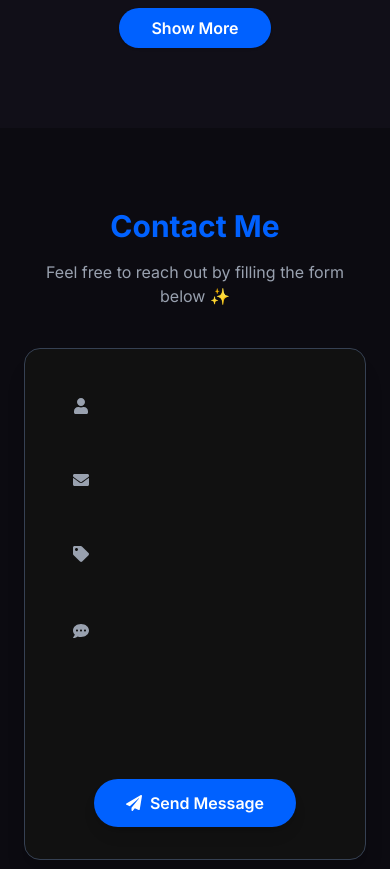
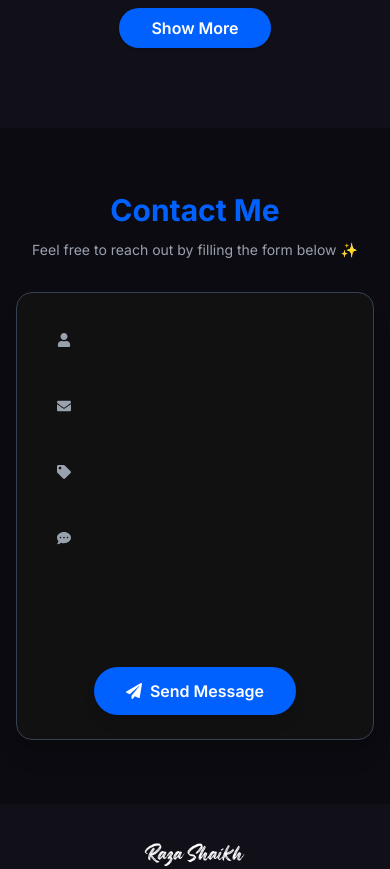
Before and after one commit to razashaikh99/Raza-Shaikh-Portfolio, a React (Vite) app: page / in a window 390 px wide. Shown: the part 4040-4909 px from the top of the page. Built offline with nearby package versions, Linux system fonts and the light colour scheme.

Commit message:
update contact

```diff
--- a/src/Sections/ContactUs/ContactUs.jsx
+++ b/src/Sections/ContactUs/ContactUs.jsx
@@ -8,33 +8,39 @@ export default function Contact() {
   return (
     <section
       name="contact"
-      className={`py-20 ${theme === "dark" ? "bg-dark text-light" : "bg-light text-dark"}`}
+      className={`py-16 sm:py-20 ${theme === "dark" ? "bg-dark text-light" : "bg-light text-dark"}`}
     >
-      <div className="max-w-4xl mx-auto px-6">
+      <div className="max-w-4xl mx-auto px-4 sm:px-6">
+
         {/* Heading */}
-        <div className="text-center pb-10">
+        <div className="text-center pb-8 sm:pb-10">
           <h2 className="text-3xl sm:text-4xl lg:text-6xl font-bold text-blue">
             Contact Me
           </h2>
-          <p className={`mt-4 text-base ${theme === "dark" ? "text-gray-400" : "text-gray-600"}`}>
+          <p
+            className={`mt-3 text-sm sm:text-base ${theme === "dark" ? "text-gray-400" : "text-gray-600"
+              }`}
+          >
             Feel free to reach out by filling the form below ✨
           </p>
         </div>
 
         {/* Contact Card */}
         <div
-          className={`rounded-2xl shadow-xl p-8 transition duration-500 ${theme === "dark" ? "bg-[#111] border border-gray-700" : "bg-white border border-gray-200"
+          className={`rounded-2xl shadow-xl p-6 sm:p-8 transition duration-500 ${theme === "dark"
+            ? "bg-[#111] border border-gray-700"
+            : "bg-white border border-gray-200"
             }`}
         >
-          <form className="grid gap-6">
+          <form className="grid gap-5 sm:gap-6">
             {/* Name */}
             <div className="relative">
-              <FaUser className="absolute top-1/2 left-4 -translate-y-1/2 text-gray-400" />
+              <FaUser className="absolute top-1/2 left-4 -translate-y-1/2 text-gray-400 text-sm sm:text-base" />
               <input
-                data-aos="fade-right"
+                data-aos="fade-up"
                 type="text"
                 placeholder="Your Name"
-                className={`w-full pl-12 pr-4 py-3 rounded-xl border focus:outline-none focus:ring-2 transition ${theme === "dark"
+                className={`w-full pl-11 pr-4 py-3 rounded-xl border text-sm sm:text-base focus:outline-none focus:ring-2 transition ${theme === "dark"
                   ? "bg-[#1a1a1a] border-gray-700 text-white placeholder-gray-400 focus:ring-blue"
                   : "bg-gray-50 border-gray-300 text-black placeholder-gray-500 focus:ring-blue"
                   }`}
@@ -43,12 +49,12 @@ export default function Contact() {
 
             {/* Email */}
             <div className="relative">
-              <FaEnvelope className="absolute top-1/2 left-4 -translate-y-1/2 text-gray-400" />
+              <FaEnvelope className="absolute top-1/2 left-4 -translate-y-1/2 text-gray-400 text-sm sm:text-base" />
               <input
-                data-aos="fade-right"
+                data-aos="fade-up"
                 type="email"
                 placeholder="Your Email"
-                className={`w-full pl-12 pr-4 py-3 rounded-xl border focus:outline-none focus:ring-2 transition ${theme === "dark"
+                className={`w-full pl-11 pr-4 py-3 rounded-xl border text-sm sm:text-base focus:outline-none focus:ring-2 transition ${theme === "dark"
                   ? "bg-[#1a1a1a] border-gray-700 text-white placeholder-gray-400 focus:ring-blue"
                   : "bg-gray-50 border-gray-300 text-black placeholder-gray-500 focus:ring-blue"
                   }`}
@@ -57,12 +63,12 @@ export default function Contact() {
 
             {/* Subject */}
             <div className="relative">
-              <FaTag className="absolute top-1/2 left-4 -translate-y-1/2 text-gray-400" />
+              <FaTag className="absolute top-1/2 left-4 -translate-y-1/2 text-gray-400 text-sm sm:text-base" />
               <input
-                data-aos="fade-right"
+                data-aos="fade-up"
                 type="text"
                 placeholder="Subject"
-                className={`w-full pl-12 pr-4 py-3 rounded-xl border focus:outline-none focus:ring-2 transition ${theme === "dark"
+                className={`w-full pl-11 pr-4 py-3 rounded-xl border text-sm sm:text-base focus:outline-none focus:ring-2 transition ${theme === "dark"
                   ? "bg-[#1a1a1a] border-gray-700 text-white placeholder-gray-400 focus:ring-blue"
                   : "bg-gray-50 border-gray-300 text-black placeholder-gray-500 focus:ring-blue"
                   }`}
@@ -71,12 +77,12 @@ export default function Contact() {
 
             {/* Message */}
             <div className="relative">
-              <FaCommentDots className="absolute top-5 left-4 text-gray-400" />
+              <FaCommentDots className="absolute top-4 left-4 text-gray-400 text-sm sm:text-base" />
               <textarea
-                data-aos="fade-right"
+                data-aos="fade-up"
                 rows="5"
                 placeholder="Your Message"
-                className={`w-full pl-12 pr-4 py-3 rounded-xl border focus:outline-none focus:ring-2 transition ${theme === "dark"
+                className={`w-full pl-11 pr-4 py-3 rounded-xl border text-sm sm:text-base focus:outline-none focus:ring-2 transition ${theme === "dark"
                   ? "bg-[#1a1a1a] border-gray-700 text-white placeholder-gray-400 focus:ring-blue"
                   : "bg-gray-50 border-gray-300 text-black placeholder-gray-500 focus:ring-blue"
                   }`}
@@ -95,10 +101,9 @@ export default function Contact() {
                 <FaPaperPlane /> Send Message
               </button>
             </div>
-
           </form>
         </div>
-      </div>
-    </section>
+      </div >
+    </section >
   );
 }
```
